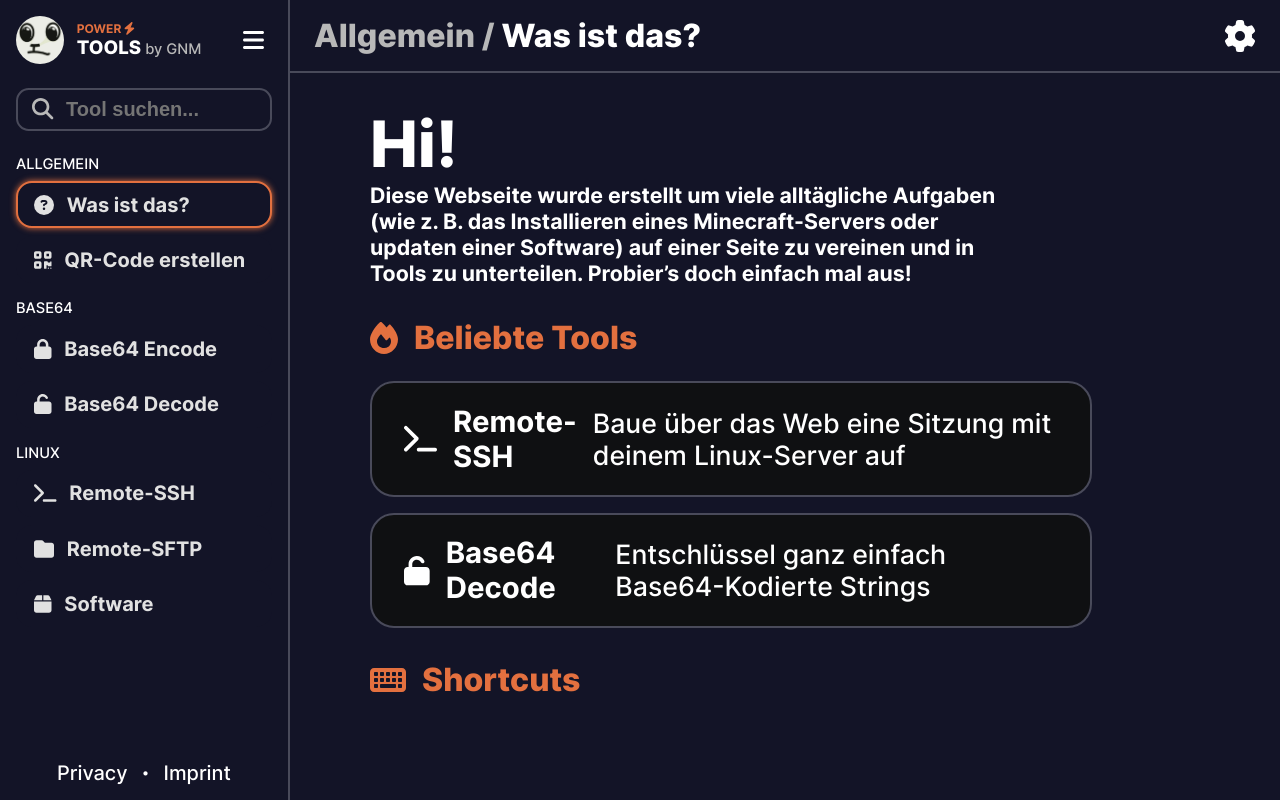
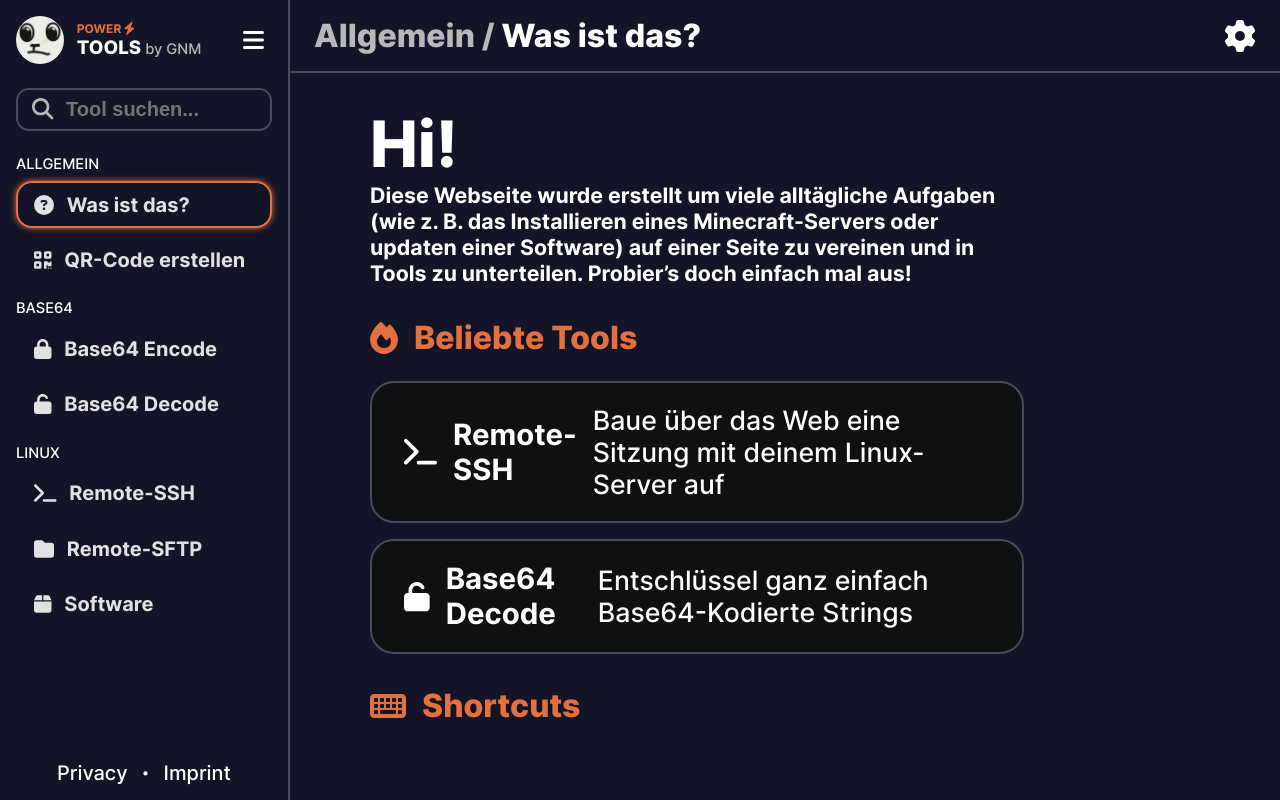
Before and after one commit to gnmyt/PowerTools, a React (Vite) app in the folder client/: page / in a window 1280 px wide. Built offline with nearby package versions, Linux system fonts and the light colour scheme.

Commit message:
Added box sizing to the HomeTool styles.sass

```diff
--- a/client/src/pages/tools/general/Home/components/HomeTool/styles.sass
+++ b/client/src/pages/tools/general/Home/components/HomeTool/styles.sass
@@ -2,6 +2,7 @@
 
 .home-tool
   display: flex
+  box-sizing: border-box
   align-items: center
   user-select: none
   width: 100%
```
